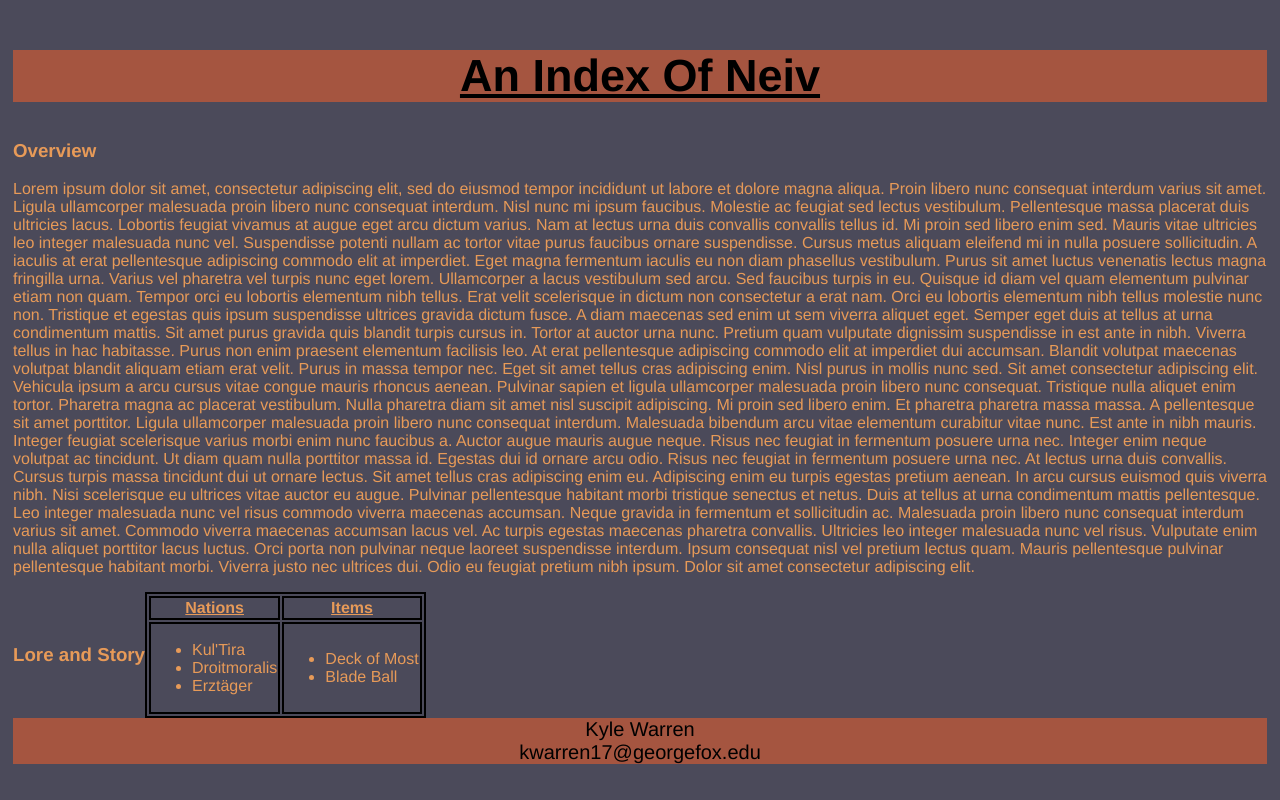
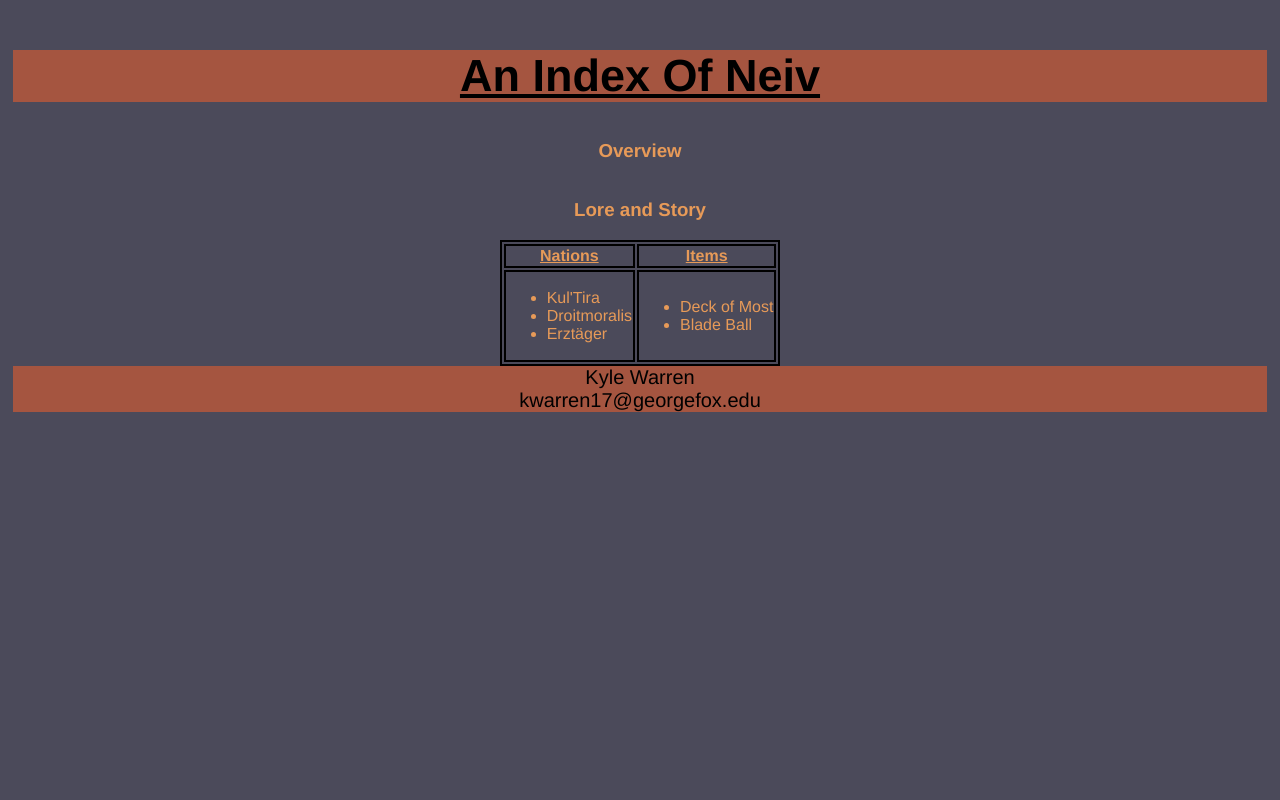
Before and after one commit to Kwarren98/304-Landing-Page, a plain HTML site: page PersonalProject/home.html in a window 1280 px wide. Drawn offline with Linux system fonts and the light colour scheme.

Commit message:
flex changes

```diff
--- a/PersonalProject/home.css
+++ b/PersonalProject/home.css
@@ -18,6 +18,10 @@ header {
     background:#a55540;
 }
 
+h2, h3 {
+    text-align: center;
+}
+
 footer {
     font-size: 20px;
     text-align: center;
@@ -34,5 +38,6 @@ table, th, td {
 
 #loreAndStory {
     display:flex;
+    flex-direction: column;
     align-items: center;
 }
--- a/PersonalProject/home.html
+++ b/PersonalProject/home.html
@@ -13,15 +13,9 @@
         <div id="Overview">
             <h3>Overview</h3>
 
-            <p id="paragraph">Lorem ipsum dolor sit amet, consectetur adipiscing elit, sed do eiusmod tempor incididunt ut labore et dolore magna aliqua. Proin libero nunc consequat interdum varius sit amet. Ligula ullamcorper malesuada proin libero nunc consequat interdum. Nisl nunc mi ipsum faucibus. Molestie ac feugiat sed lectus vestibulum. Pellentesque massa placerat duis ultricies lacus. Lobortis feugiat vivamus at augue eget arcu dictum varius. Nam at lectus urna duis convallis convallis tellus id. Mi proin sed libero enim sed. Mauris vitae ultricies leo integer malesuada nunc vel. Suspendisse potenti nullam ac tortor vitae purus faucibus ornare suspendisse. Cursus metus aliquam eleifend mi in nulla posuere sollicitudin. A iaculis at erat pellentesque adipiscing commodo elit at imperdiet. Eget magna fermentum iaculis eu non diam phasellus vestibulum. Purus sit amet luctus venenatis lectus magna fringilla urna. Varius vel pharetra vel turpis nunc eget lorem. Ullamcorper a lacus vestibulum sed arcu.
+            <p id="paragraph">
 
-                Sed faucibus turpis in eu. Quisque id diam vel quam elementum pulvinar etiam non quam. Tempor orci eu lobortis elementum nibh tellus. Erat velit scelerisque in dictum non consectetur a erat nam. Orci eu lobortis elementum nibh tellus molestie nunc non. Tristique et egestas quis ipsum suspendisse ultrices gravida dictum fusce. A diam maecenas sed enim ut sem viverra aliquet eget. Semper eget duis at tellus at urna condimentum mattis. Sit amet purus gravida quis blandit turpis cursus in. Tortor at auctor urna nunc.
-
-                Pretium quam vulputate dignissim suspendisse in est ante in nibh. Viverra tellus in hac habitasse. Purus non enim praesent elementum facilisis leo. At erat pellentesque adipiscing commodo elit at imperdiet dui accumsan. Blandit volutpat maecenas volutpat blandit aliquam etiam erat velit. Purus in massa tempor nec. Eget sit amet tellus cras adipiscing enim. Nisl purus in mollis nunc sed. Sit amet consectetur adipiscing elit. Vehicula ipsum a arcu cursus vitae congue mauris rhoncus aenean. Pulvinar sapien et ligula ullamcorper malesuada proin libero nunc consequat. Tristique nulla aliquet enim tortor. Pharetra magna ac placerat vestibulum. Nulla pharetra diam sit amet nisl suscipit adipiscing. Mi proin sed libero enim. Et pharetra pharetra massa massa. A pellentesque sit amet porttitor.
-
-                Ligula ullamcorper malesuada proin libero nunc consequat interdum. Malesuada bibendum arcu vitae elementum curabitur vitae nunc. Est ante in nibh mauris. Integer feugiat scelerisque varius morbi enim nunc faucibus a. Auctor augue mauris augue neque. Risus nec feugiat in fermentum posuere urna nec. Integer enim neque volutpat ac tincidunt. Ut diam quam nulla porttitor massa id. Egestas dui id ornare arcu odio. Risus nec feugiat in fermentum posuere urna nec. At lectus urna duis convallis. Cursus turpis massa tincidunt dui ut ornare lectus. Sit amet tellus cras adipiscing enim eu.
-
-                Adipiscing enim eu turpis egestas pretium aenean. In arcu cursus euismod quis viverra nibh. Nisi scelerisque eu ultrices vitae auctor eu augue. Pulvinar pellentesque habitant morbi tristique senectus et netus. Duis at tellus at urna condimentum mattis pellentesque. Leo integer malesuada nunc vel risus commodo viverra maecenas accumsan. Neque gravida in fermentum et sollicitudin ac. Malesuada proin libero nunc consequat interdum varius sit amet. Commodo viverra maecenas accumsan lacus vel. Ac turpis egestas maecenas pharetra convallis. Ultricies leo integer malesuada nunc vel risus. Vulputate enim nulla aliquet porttitor lacus luctus. Orci porta non pulvinar neque laoreet suspendisse interdum. Ipsum consequat nisl vel pretium lectus quam. Mauris pellentesque pulvinar pellentesque habitant morbi. Viverra justo nec ultrices dui. Odio eu feugiat pretium nibh ipsum. Dolor sit amet consectetur adipiscing elit.</p>
+            </p>
         </div>
         <div id="loreAndStory">
             <h3>Lore and Story</h3>
```
